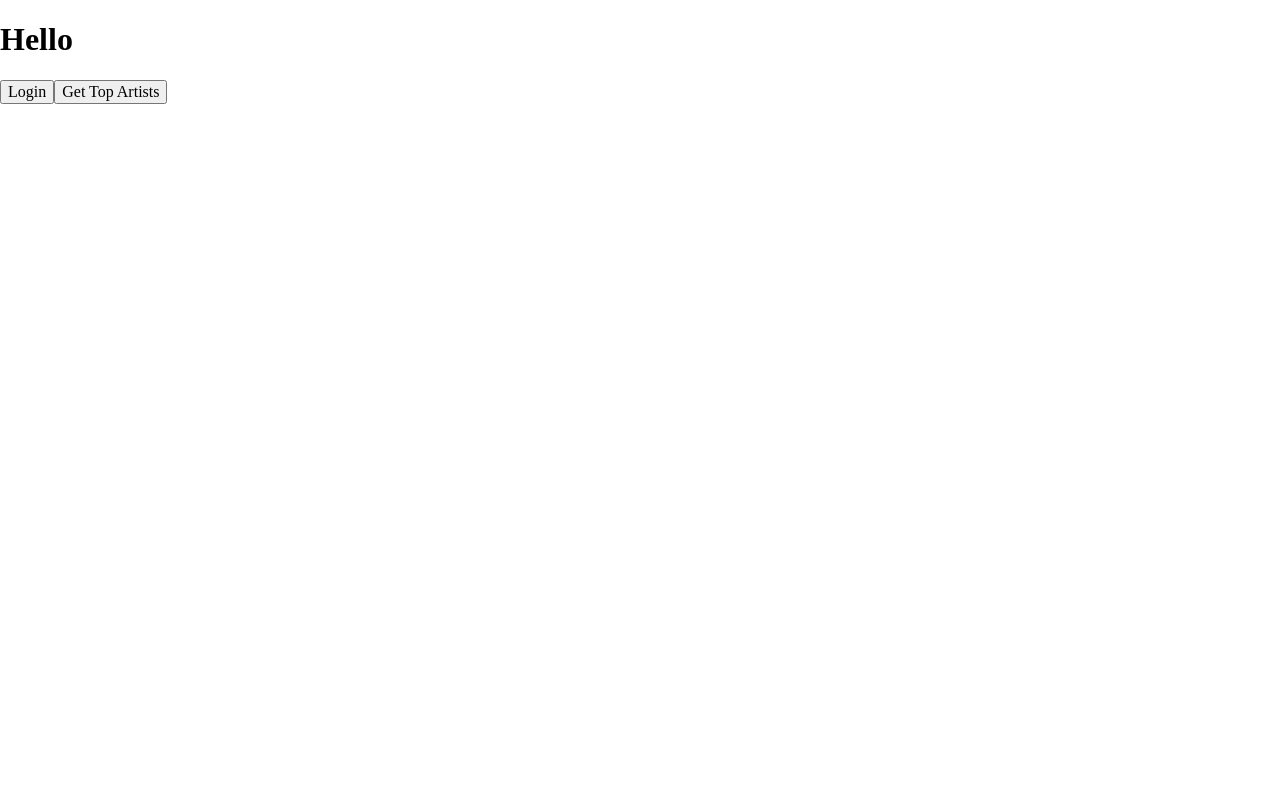
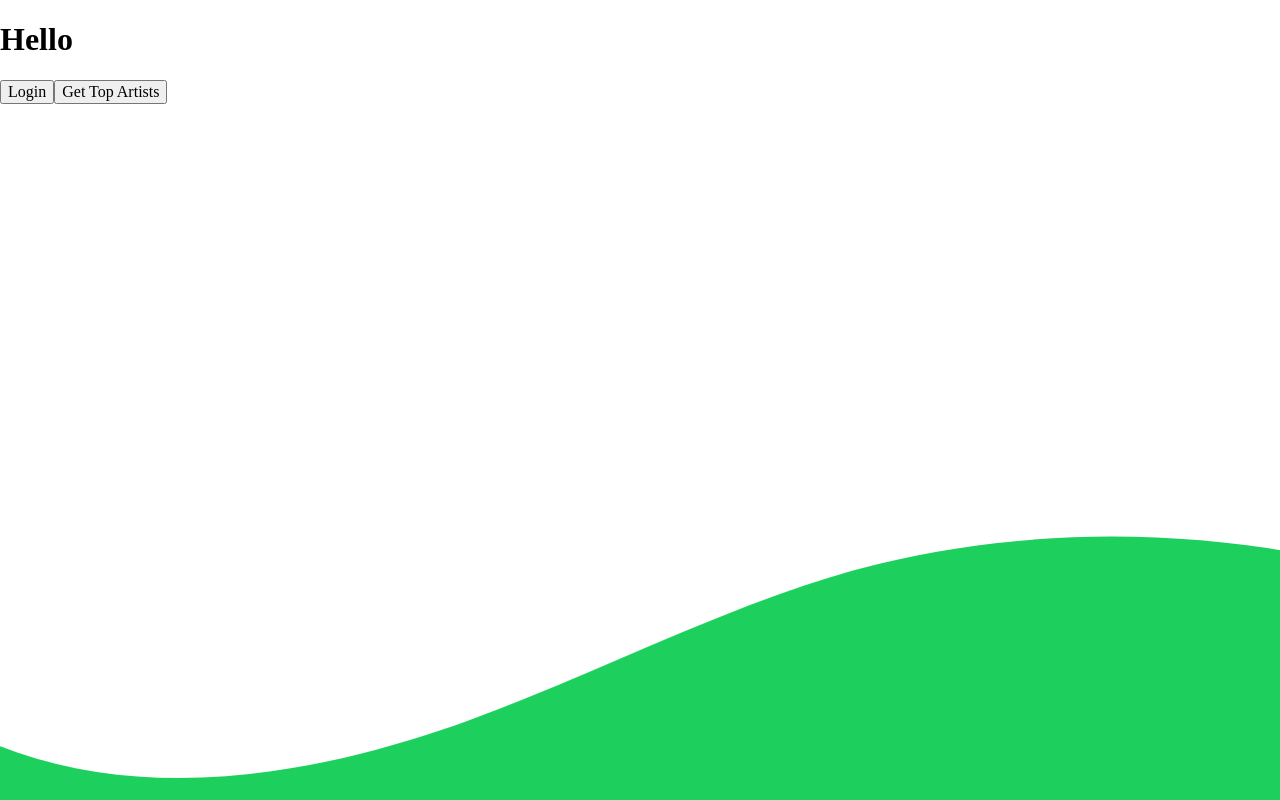
Before and after one commit to BrandonVilaychith/spotiwrap, a React (Vite) app: page / in a window 1280 px wide. Built offline with nearby package versions, Linux system fonts and the light colour scheme.

Commit message:
added curve

```diff
--- a/src/App.tsx
+++ b/src/App.tsx
@@ -39,11 +39,13 @@
       <h1>Hello</h1>
       <button onClick={login}>Login</button>
       <button onClick={getTop}>Get Top Artists</button>
-      <p>{artists.map(item => {
-        return (
-          <p>{item.name}</p>
-        )
-      })}</p>
+      <div className="custom-shape-divider-bottom-1692302595">
+        <svg data-name="Layer 1" xmlns="http://www.w3.org/2000/svg" viewBox="0 0 1200 120" preserveAspectRatio="none">
+          <path
+            d="M985.66,92.83C906.67,72,823.78,31,743.84,14.19c-82.26-17.34-168.06-16.33-250.45.39-57.84,11.73-114,31.07-172,41.86A600.21,600.21,0,0,1,0,27.35V120H1200V95.8C1132.19,118.92,1055.71,111.31,985.66,92.83Z"
+            className="shape-fill"></path>
+        </svg>
+      </div>
     </>
   )
 }
--- a/src/index.css
+++ b/src/index.css
@@ -347,3 +347,24 @@
 [hidden] {
   display: none;
 }
+
+.custom-shape-divider-bottom-1692302595 {
+  position: absolute;
+  bottom: 0;
+  left: 0;
+  width: 100%;
+  overflow: hidden;
+  line-height: 0;
+}
+
+.custom-shape-divider-bottom-1692302595 svg {
+  position: relative;
+  display: block;
+  width: calc(180% + 1.3px);
+  height: 267px;
+  transform: rotateY(180deg);
+}
+
+.custom-shape-divider-bottom-1692302595 .shape-fill {
+  fill: #1DD05D;
+}
```
